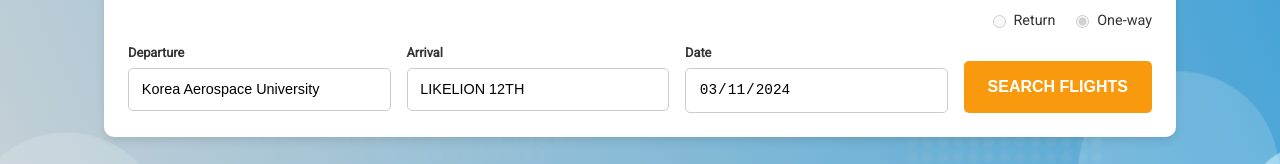
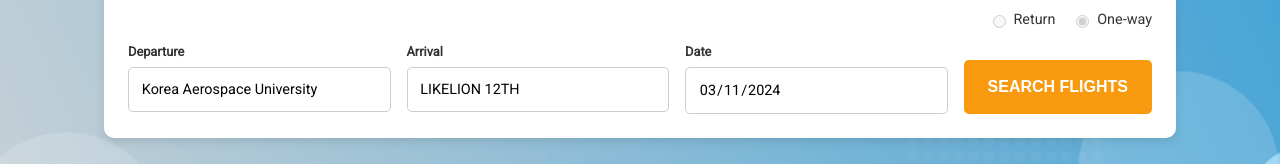
Before and after one commit to mcy0325/KauLikeLion, a React (Create React App) app in the folder likelionweb/: page / in a window 1280 px wide. Shown: the part 455-619 px from the top of the page. Built offline with nearby package versions, Linux system fonts and the light colour scheme.

Commit message:
250202 font modified

```diff
--- a/likelionweb/src/components/MainBanner/MainBanner.css
+++ b/likelionweb/src/components/MainBanner/MainBanner.css
@@ -76,6 +76,7 @@
   border: 1px solid #ccc;
   border-radius: 5px;
   font-size: 0.9rem;
+  font-family: "Roboto";
   outline: none;
 }
 
--- a/likelionweb/src/components/Navbar/Navbar.css
+++ b/likelionweb/src/components/Navbar/Navbar.css
@@ -29,6 +29,7 @@
 
 .nav-links li {
   font-size: 1rem;
+  font-family: "Roboto";
 }
 
 .nav-links a {
```
